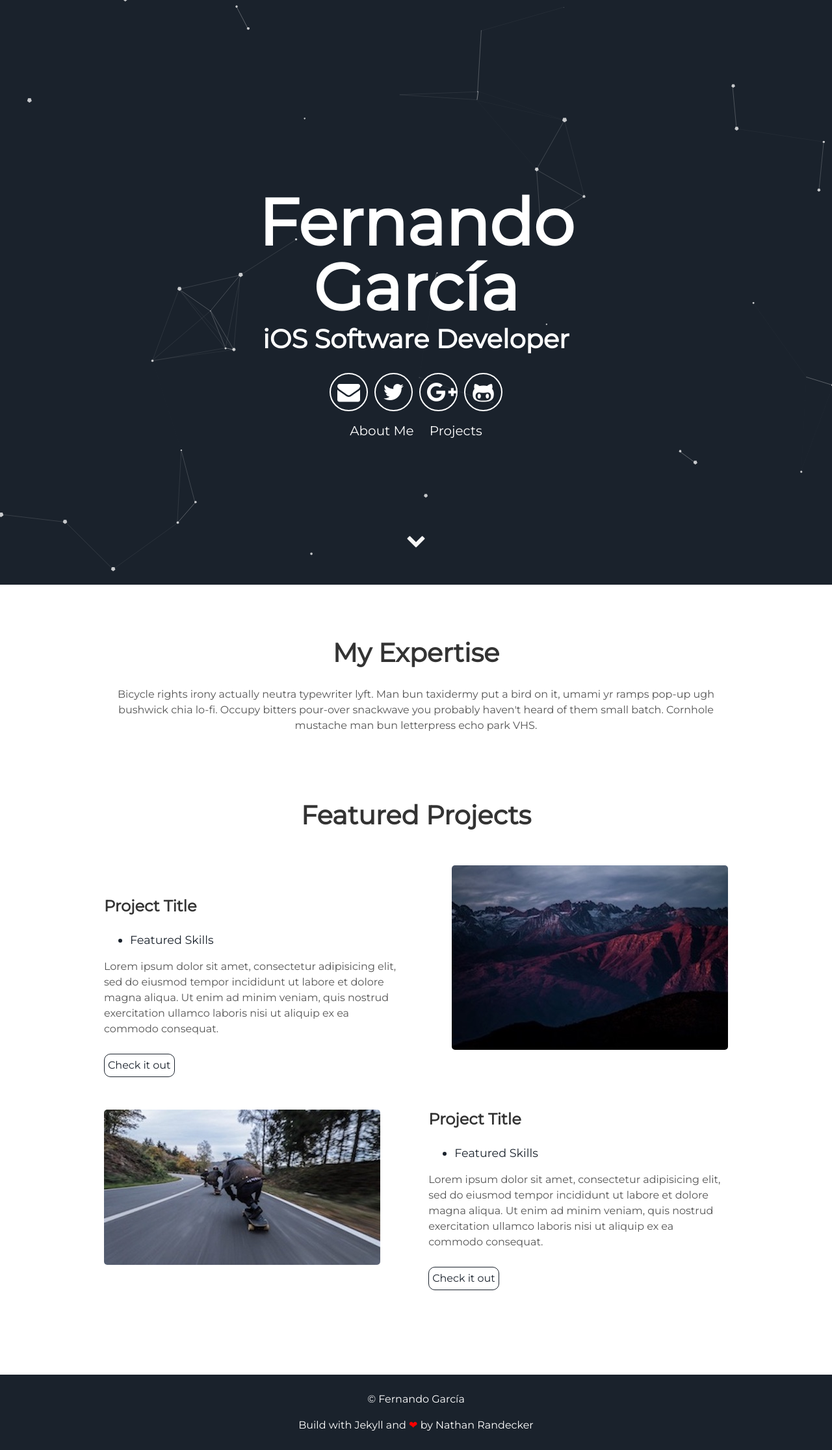
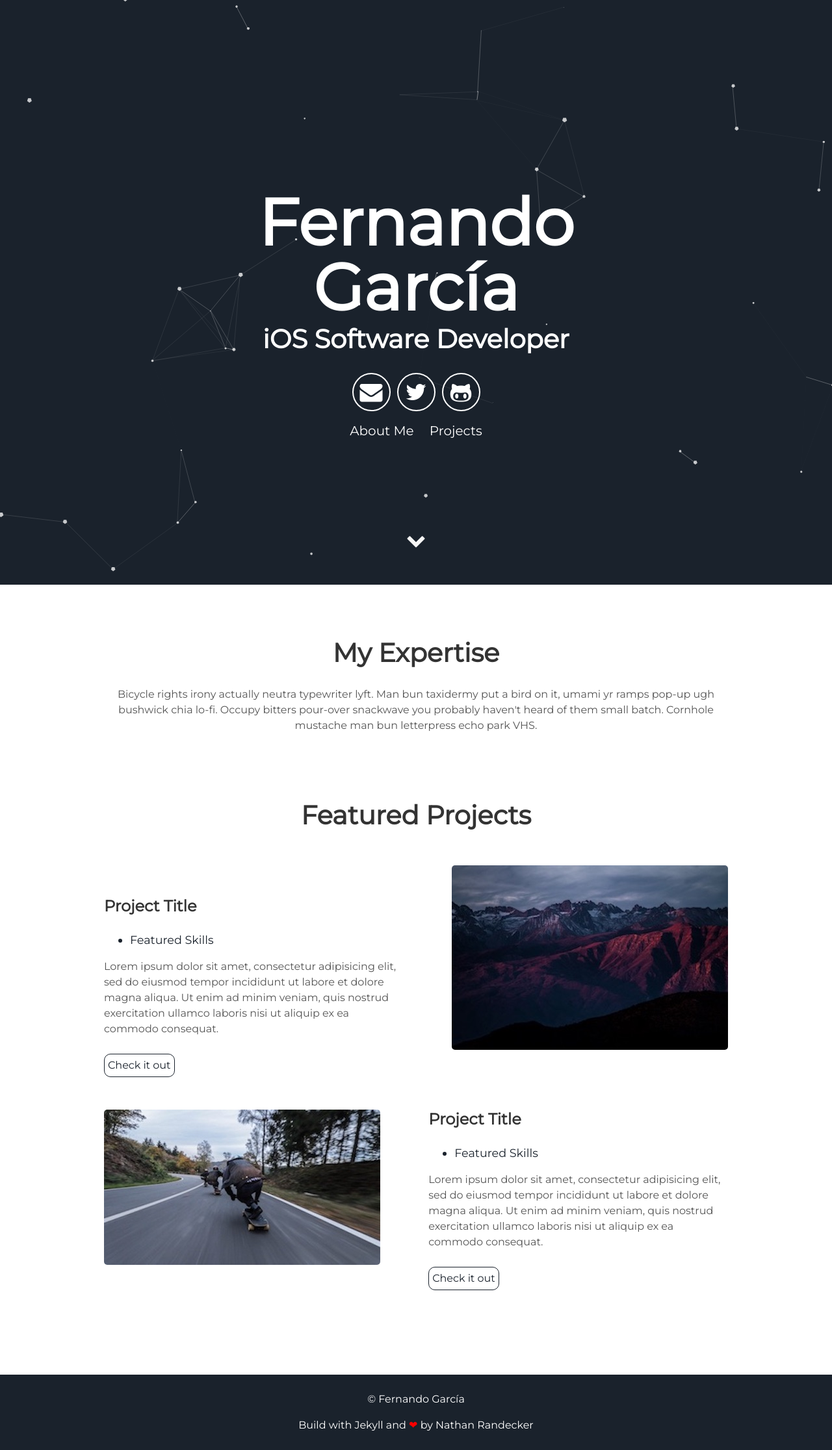
Before and after one commit to fernandofgfer/fernando.github.io, a Jekyll site: the page built from index.html, in a window 1280 px wide. Shown: the whole page at 65% size. Built offline with Jekyll 4.4.1, drawn with Linux system fonts in a browser that asks for light colours.

Commit message:
more changes

```diff
--- a/_config.yml
+++ b/_config.yml
@@ -10,7 +10,7 @@ user_description: Bicycle rights irony actually neutra typewriter lyft. Man bun
 user_title: iOS Software Developer
 email: fernando.fgfer@gmail.com
 twitter_username: byfgfer
-github_username:  fernandofgfer
+github_username: fernandofgfer
 
 # Google-analytics
 google-analytics:
--- a/_includes/header.html
+++ b/_includes/header.html
@@ -6,9 +6,8 @@
       </h1>
       <div class="header-icons">
         <a aria-label="Send email" href="mailto:{{site.email}}"><i class="icon fa fa-envelope"></i></a>
-        <a aria-label="My Twitter" target="_blank" href="www.twitter.com/{{twitter_username}}"><i class="icon fa fa-twitter" aria-hidden="true"></i></a>
-        <a aria-label="My Google Plus" target="_blank" href="www.github.com/{{github_username}}"><i class="icon fa fa-google-plus" aria-hidden="true"></i></a>
-        <a aria-label="My Github" target="_blank" href="#"><i class="icon fa fa-github-alt" aria-hidden="true"></i></a>
+        <a aria-label="My Twitter" target="_blank" href="https://www.twitter.com/{{twitter_username}}"><i class="icon fa fa-twitter" aria-hidden="true"></i></a>
+        <a aria-label="My Github" target="_blank" href="https://www.github.com/{{github_username}}"><i class="icon fa fa-github-alt" aria-hidden="true"></i></a>
       </div>
       <div class="header-links">
         <a class="link" href="#about" data-scroll>About Me</a>
```
